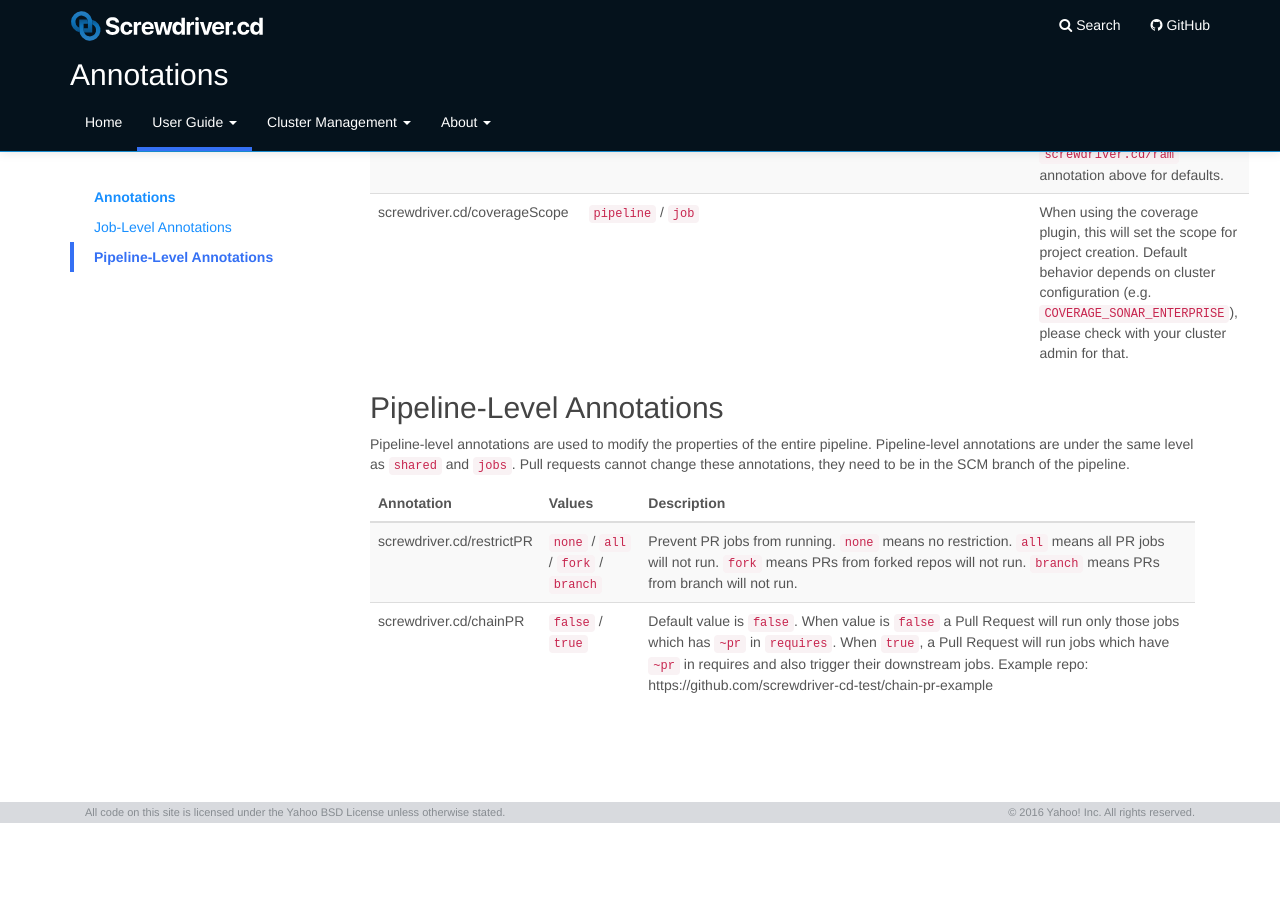
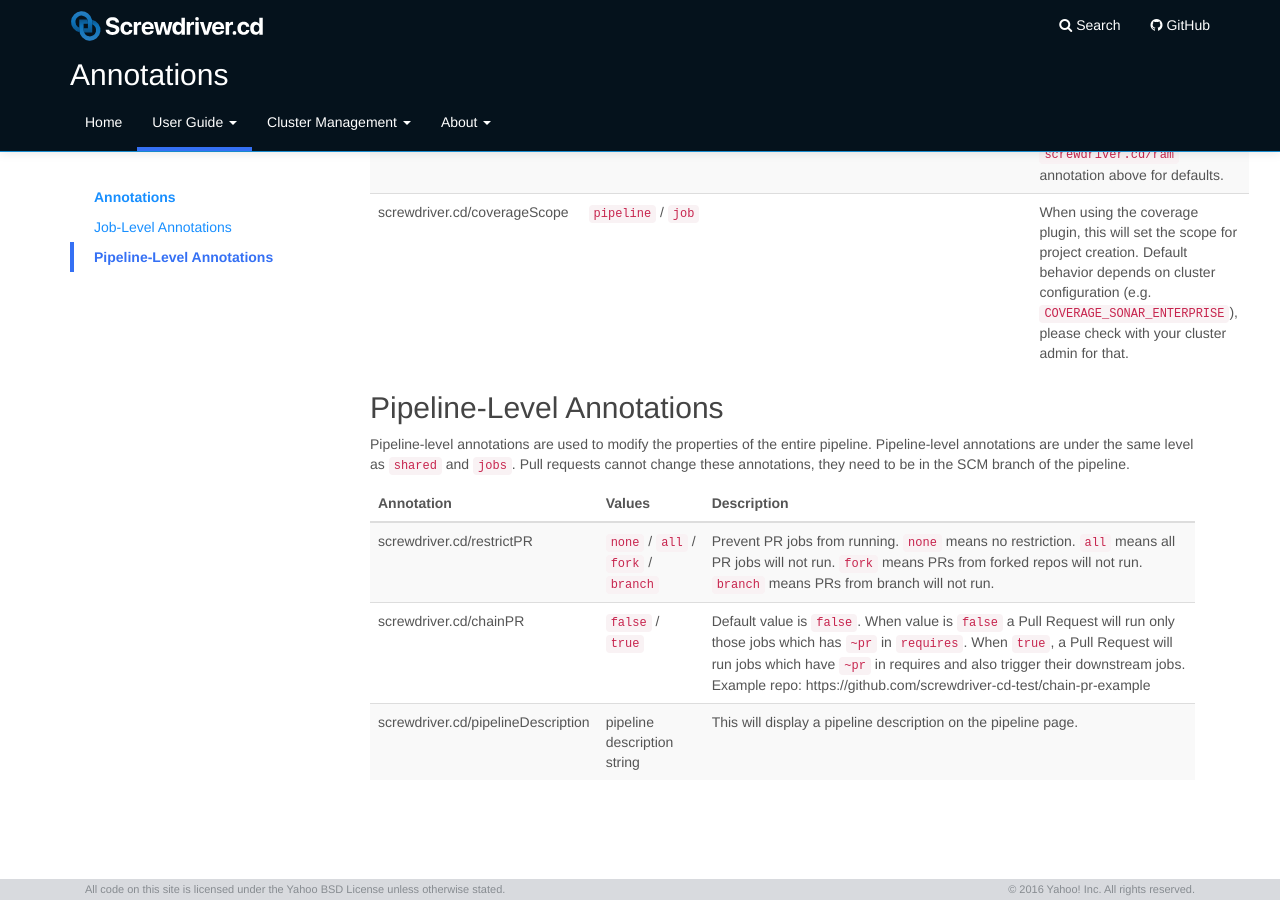
Before and after one commit to screwdriver-cd/guide, a Jekyll site: the page built from docs/user-guide/configuration/annotations.md, in a window 1280 px wide and 900 px high, scrolled down 3142 px. Built offline with Jekyll 4.4.1, drawn with Linux system fonts in a browser that asks for light colours; before the commit the page ends 3965 px from its top, so only the background shows below that.

Commit message:
Add: pipeline description

```diff
--- a/docs/user-guide/configuration/annotations.md
+++ b/docs/user-guide/configuration/annotations.md
@@ -63,3 +63,4 @@ Pipeline-level annotations are used to modify the properties of the entire pipel
  |------------|--------|-------------|
  | screwdriver.cd/restrictPR | `none` / `all` / `fork` / `branch` | Prevent PR jobs from running. `none` means no restriction. `all` means all PR jobs will not run. `fork` means PRs from forked repos will not run. `branch` means PRs from branch will not run.|
  | screwdriver.cd/chainPR    | `false` / `true` | Default value is `false`. When value is `false` a Pull Request will run only those jobs which has `~pr` in `requires`. When `true`, a Pull Request will run jobs which have `~pr` in requires and also trigger their downstream jobs. Example repo: https://github.com/screwdriver-cd-test/chain-pr-example |
+ | screwdriver.cd/pipelineDescription | pipeline description string | This will display a pipeline description on the pipeline page. |
```
